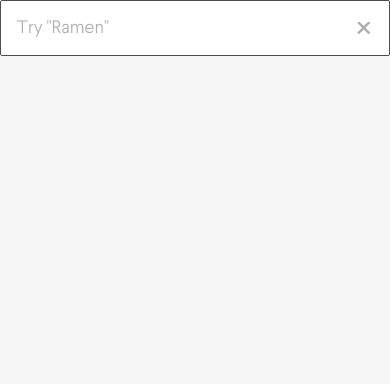
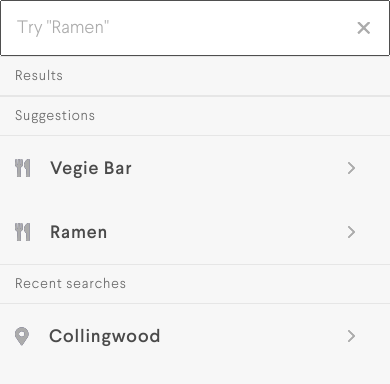
Before and after one commit to jonathanpuc/zestly, a React (Create React App) app: page /search/1 in a window 390 px wide. Shown: the top 384 px of the page. Built offline with nearby package versions, Linux system fonts and the light colour scheme.

Commit message:
complete searchpage F.E mobile

```diff
--- a/src/containers/search/index.tsx
+++ b/src/containers/search/index.tsx
@@ -4,6 +4,9 @@ import { withRouter, RouteComponentProps } from 'react-router-dom'
 import NavHeader from '../../components/general/NavHeader'
 import SearchBar from '../../components/general/Search'
 import cross from '../../img/icons/cross.svg'
+import cutlery from '../../img/icons/cutlery.svg'
+import arrowRight from '../../img/icons/arrow-right.svg'
+import pin from '../../img/icons/pin.svg'
 
 interface IMatchParams {
   type: string
@@ -17,10 +20,10 @@ class Search extends React.Component<ISearchProps, {}> {
       return (
         <HeaderOuter>
           {type === 'feasts' ? (
-            <React.Fragment>
+            <HeadNav>
               <NavHeader backPage={true} />
               <SearchBar />
-            </React.Fragment>
+            </HeadNav>
           ) : (
             <PlacesSearchBar>
               <input type="text" placeholder="Try &quot;Ramen&quot;" />
@@ -31,7 +34,35 @@ class Search extends React.Component<ISearchProps, {}> {
       )
     }
 
-    return <div>{renderHeader()}</div>
+    return (
+      <React.Fragment>
+        {renderHeader()}
+        <LabelBlock>
+          <p>Results</p>
+        </LabelBlock>
+        <LabelBlock>
+          <p>Suggestions</p>
+        </LabelBlock>
+        <ListItem>
+          <img src={cutlery} alt="food" />
+          <p>Vegie Bar</p>
+          <img src={arrowRight} alt="go to restaurant page" />
+        </ListItem>
+        <ListItem>
+          <img src={cutlery} alt="food" />
+          <p>Ramen</p>
+          <img src={arrowRight} alt="search" />
+        </ListItem>
+        <LabelBlock>
+          <p>Recent searches</p>
+        </LabelBlock>
+        <ListItem>
+          <img src={pin} alt="suburb" />
+          <p>Collingwood</p>
+          <img src={arrowRight} alt="go to restaurant page" />
+        </ListItem>
+      </React.Fragment>
+    )
   }
 }
 
@@ -39,6 +70,10 @@ export default withRouter(Search)
 
 const HeaderOuter = styled.div`
   background-color: #fff;
+`
+
+const HeadNav = styled.div`
+  padding-bottom: 15px;
 `
 const PlacesSearchBar = styled.div`
   position: relative;
@@ -61,3 +96,29 @@ const PlacesSearchBar = styled.div`
     transform: translateY(-50%);
   }
 `
+
+const LabelBlock = styled.div`
+  padding: 10px 0px 10px 15px;
+
+  border-top: 1px solid #e6e6e6;
+  border-bottom: 1px solid #e6e6e6;
+  p {
+    color: ${props => props.theme.offblack};
+    font-size: 1.4rem;
+  }
+`
+
+const ListItem = styled.div`
+  padding: 20px 15px;
+  display: grid;
+  grid-template-columns: min-content 1fr min-content;
+  align-items: center;
+  p {
+    color: ${props => props.theme.greyblack};
+    font-size: 1.8rem;
+    font-weight: 500;
+  }
+  img {
+    margin-right: 20px;
+  }
+`
--- a/src/theme.js
+++ b/src/theme.js
@@ -10,15 +10,19 @@ export const theme = {
   offwhite: '#F0F0F0',
   grey: '#ACACAC',
   offblack: '#666666',
+  greyblack: '#4A4A4A',
   '97shade': '#F7F7F7',
   fonts: {
     heading: {
-            bold: "'Gotham Rounded SSm A', 'Gotham Rounded SSm B', 'Gotham Rounded', Gotham, 'Helvetica Neue', Helvetica, Arial, sans-serif",
+      bold:
+        "'Gotham Rounded SSm A', 'Gotham Rounded SSm B', 'Gotham Rounded', Gotham, 'Helvetica Neue', Helvetica, Arial, sans-serif"
     },
     body: {
-            regular: "'AvenirNextLTW01-Regular', 'Avenir Next', Avenir, 'Helvetica Neue', Helvetica, Arial, sans-serif",
-            demi: "'Avenir Next LT W01 Demi', 'Avenir Next', Avenir, 'Helvetica Neue', Helvetica, Arial, sans-serif"
+      regular:
+        "'AvenirNextLTW01-Regular', 'Avenir Next', Avenir, 'Helvetica Neue', Helvetica, Arial, sans-serif",
+      demi:
+        "'Avenir Next LT W01 Demi', 'Avenir Next', Avenir, 'Helvetica Neue', Helvetica, Arial, sans-serif"
     }
   },
   shadow: '0 8px 16px rgba(0,0,0,0.02)'
-};
+}
```
Lines whose indentation alone changed are shown as unchanged.
